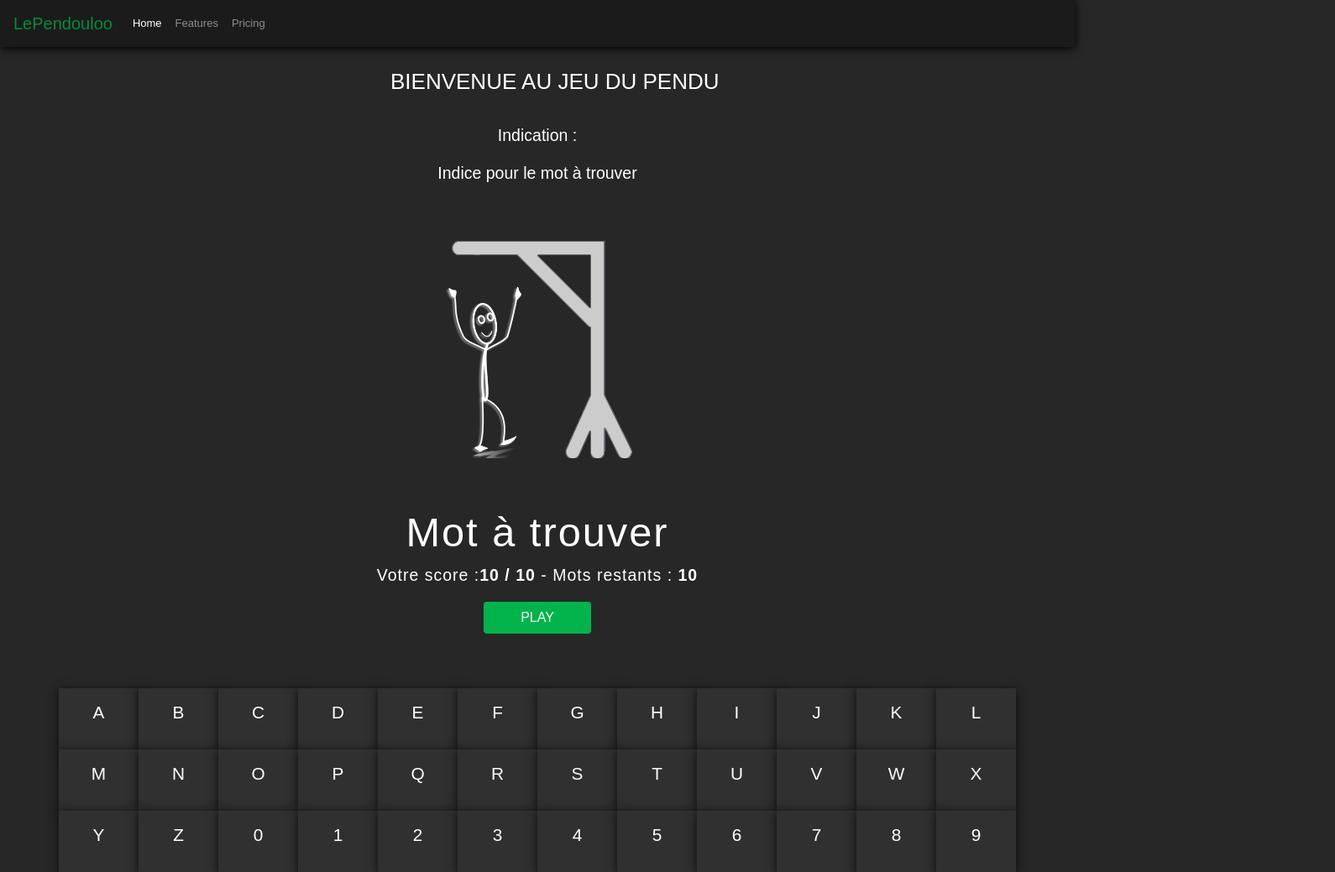
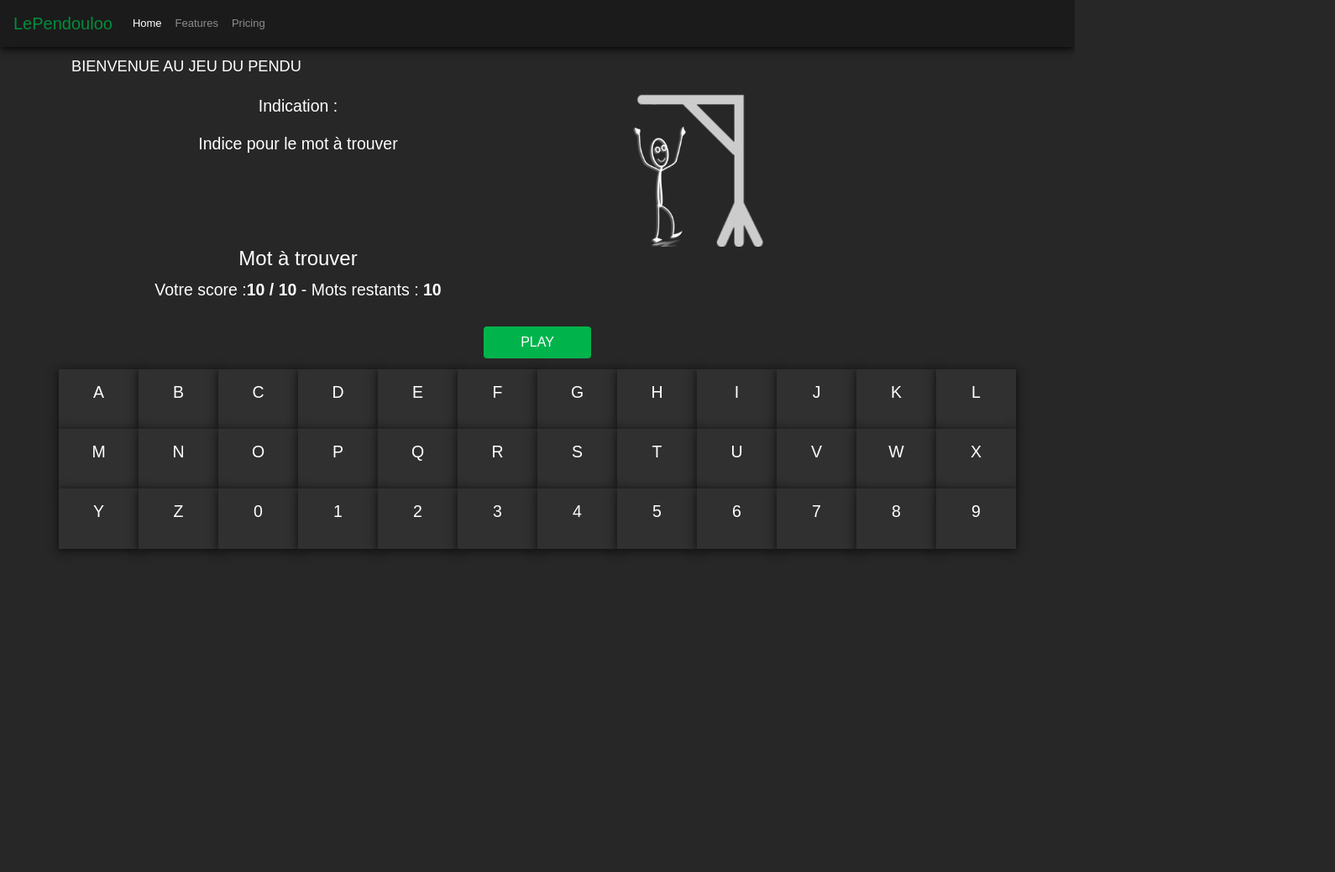
Before and after one commit to Adelerjeremy/Adelerjeremy.github.io, a plain HTML site: page lependu/index.html in a window 1280 px wide. Shown: the whole page at 84% size, 1590 px wide, since content can reach past the window. After the commit the page ends 800 px from the top, so only its background shows below. Drawn offline with nearby package versions, Linux system fonts and the light colour scheme.

Commit message:
Second summit
lependu alpha0.2

```diff
--- a/lependu/css/style.css
+++ b/lependu/css/style.css
@@ -40,34 +40,29 @@ body {
 }
 
 .titre_centre {
-    padding-top: 2em;
+    padding-top: 1em;
 }
 .titre_centre h3{
-    font-size: 2em;
+    font-size: 1.4em;
 }
 .block_top{
-    padding-top:2em;
+    padding-top:1em;
+}
+.block_button{
+	padding:1em;
 }
 
-.centre{
-    padding-top:2em;
+.block_head_top p {
+	font-size: 1.2em;
 }
-.block_head_top{
-	font-size:1.5em;
-}
-.block_head_center img{
-	width:14em;
-}
-.block_head_bottom{
-	font-size:1.5em;
-	padding:3em 0 2em;
-	letter-spacing: 1px;
+.block_head_bottom p{
+	font-size: 1em;
 }
 
-.block_head_bottom h4{
-	letter-spacing: 2px;
-	font-size:2.5em;
+.block_head_center img{
+	width:10em;
 }
+
 .col-1 {
     padding: 1em 2.50em;
     box-shadow: 0px 2px 10px 1px rgb(17, 17, 17);
@@ -80,14 +75,12 @@ body {
 
 
 .lettre P {
-    font-size: 1.6em;
+    font-size: 1em;
     display: flex;
     justify-content: center;
 }
 
-#indication{
-	padding-bottom: 2.5em;
-}
+
 
 
 a:link {
@@ -107,8 +100,18 @@ a:active {
 	text-decoration:none;
 }
 
-@media (min-width: 992px){
-	.block_head_center img{
-		width:20em;
+
+@media(min-width:768px) {
+	.block_head_center  img{
+		width:14em;
+	}
+	.lettre P {
+		font-size: 1.5em;
+	}
+	.block_head_top p {
+		font-size: 1.5em;
+	}
+	.block_head_bottom p{
+		font-size:1.5em;
 	}
 }
--- a/lependu/index.html
+++ b/lependu/index.html
@@ -37,7 +37,7 @@
 <header class="container">
 
         <div class="row ">
-            <div class="col-12 offset-md-3 col-lg-12 offset-xl-4 titre_centre" id="titre">
+            <div class="col-12 titre_centre" id="titre">
                 <h3>BIENVENUE AU JEU DU PENDU</h3>
             </div>
         </div>
@@ -46,26 +46,30 @@
 	<section class="container">
         <div class="row block_top">
 
-            <div class="col-12 text-center block_head_top" id="colonne_gauche">
+            <div class="col-4 col-md-6 text-center block_head_top" id="colonne_gauche">
                 <div class="astuce" id="indication">
                     <p>Indication : <br/><strong></strong></p>
                     <p>Indice pour le mot à trouver</p>
                 </div>
             </div>
 
-
-            <div class="col-12 text-center block_head_center" id="colonne_droite">
+            <div class="col-4  text-center block_head_center" id="colonne_droite">
                 <img src="img/pendu_defaut.png" alt="" id="lePendu"/>
             </div>
 
-            <div class="col-12 text-center block_head_bottom">
+            <div class="col-4  col-md-6  text-center block_head_bottom">
                 <div class="astuce" id="leMot" >
                     <h4>Mot à trouver</h4>
                 </div>
                 <div class="astuce" id="leScore">
                     <p>Votre score :<strong>10 / 10</strong> - Mots restants : <strong>10</strong></p>
                 </div>
-                    <input class="btn " type="button" value="PLAY" onClick="debuter()"/>
+            </div>
+
+
+
+            <div class="col-12 text-center block_button">
+                <input class="btn " type="button" value="PLAY" onClick="debuter()"/>
             </div>
 
         </div> <!----ROW-->
```
